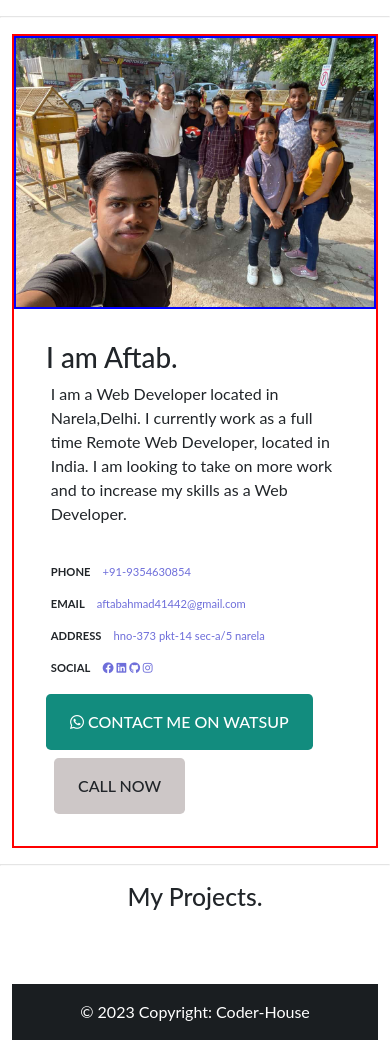
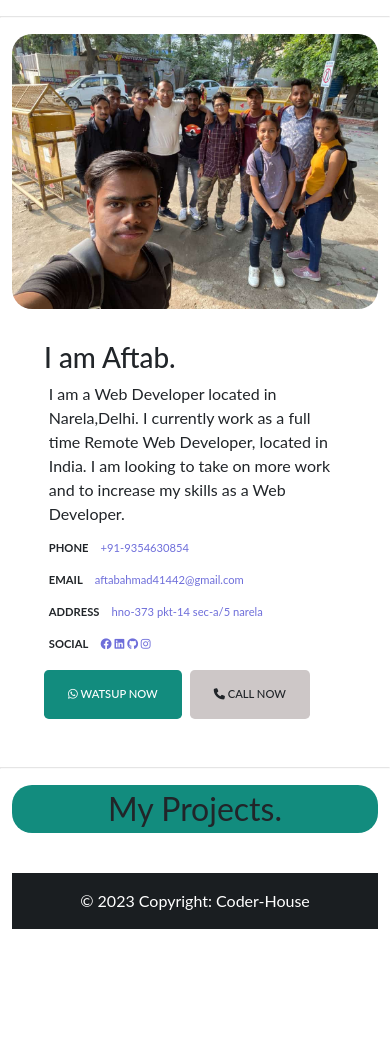
Before and after one commit to codeWithAftab/coderhouse, a Django app: template coderhouse/templates/index.html in a window 390 px wide. Shown: the part 56-1096 px from the top of the page. After the commit the page ends 985 px from the top, so only its background shows below. Run offline with Django 4.2, Linux system fonts and the light colour scheme; the template is opened without the code that fills it: values that come from a table or form of the project are taken from there, others are empty; data comes from the database, SQL or seed files in the repository; both versions use the stored data as it was after the commit; parts of the project's set-up code (start-up, migrations or seed data) failed here and were passed over; some libraries are stand-ins or nearby versions.

Commit message:
responsive

```diff
--- a/coderhouse/static/css/style.css
+++ b/coderhouse/static/css/style.css
@@ -16,7 +16,6 @@
 }
 .intro{
     width: 100%;
-    border: 2px solid red;
     display: flex;
     flex-wrap: wrap;
 
@@ -37,16 +36,14 @@
     width: 40%;
     display: block;
     margin: auto;
-    border: 2px solid blue;
-
+    overflow: hidden;
+    border-radius: 20px;
 }
 
 .owner img{
     max-width: 100%;
     max-height: 100%;
     margin: auto;
-
-
 }
 
 .shortintro {
@@ -56,7 +53,9 @@
 }
 
 .aboutme-info {
-    margin-top: 2rem;
+    margin-top:auto;
+    display: block;
+    width: 100%;
 }
 
 .span-title {
@@ -66,7 +65,13 @@
     font-family: "Lato", sans-serif;
     line-height: 1.66;
 }
-
+.headings-div{
+    background-color: #128C7E;
+    border-radius: 20px;
+}
+.headings{
+    font-size: 2rem;
+}
 a {
     text-decoration: none;
     color: rgb(74, 74, 209);
@@ -83,11 +88,11 @@ a {
     background-color: rgb(70, 70, 160);
 
 }
-
 .about-btns {
     margin-top: 1rem;
     display: flex;
-    flex-wrap: wrap;
+    font-size: 1rem;
+
 }
 .whatsBack{
     background-color: #128C7E;
@@ -110,16 +115,18 @@ hr {
     border-style: inset;
     border-width: 1px;
   }
-.card{
-    max-width: 100%;
-    width: 18rem;
+.visit{
+    display:  block;
+    /* background-color: rgb(162, 31, 214); */
+    background-color: rgb(17, 179, 125);
 
-}
-.visit{
-    background-color: rgb(11, 140, 97);
+    width: 100%;
+    border: 1px solid black;
+    font-weight: 700;
 }
 .btn:hover{
-    background-color: rgb(17, 179, 125);
+    background-color: rgb(9, 76, 53);
+    color: white ;
 }
 
 .info{
@@ -127,19 +134,31 @@ hr {
     width: 30rem;
 }
 
-.card img{
-    height: 20rem;
-    width: 20rem;
+/* projects part css */
+.card{
+    overflow: hidden;
+    border-radius: 20px;
 }
+.vert-center{
+    margin: auto;
+    display: block;
+}
+.projects{
+    display: flex;
+    flex-wrap: wrap;
+    justify-content: space-evenly;
+}
+@media only screen and (max-width: 600px) {
+    .about-btns {
+        margin-top: 1rem;
+        display: flex;
+        font-size: 0.7rem;
 
-@media only screen and (max-width: 600px) {
+    }
     .intro{
         width: 100%;
-        border: 2px solid red;
         display: flex;
         flex-wrap: wrap-reverse;
-
-
     }
     .grey{
         background-color: rgb(205, 199, 199);
@@ -156,7 +175,8 @@ hr {
         width: 100%;
         display: block;
         margin: auto;
-        border: 2px solid blue;
+        overflow: hidden;
+        border-radius: 20px;
 
     }
 
--- a/coderhouse/templates/about.html
+++ b/coderhouse/templates/about.html
@@ -57,8 +57,8 @@
           </div>
 
           <div class="about-btns mt-2">
-            <a href="https://api.whatsapp.com/send?phone={{owner.phone}}&text=Hello Aftab" class="my-btn whatsBack ml-3 mt-2" ><i class="fa-brands fa-whatsapp"></i> Contact Me On watsup</a>
-            <a class="my-btn text-dark mx-2 mt-2 grey" href="tel:+91{{owner.phone}}">Call Now</a>
+            <a href="https://api.whatsapp.com/send?phone={{owner.phone}}&text=Hello Aftab" class="my-btn whatsBack ml-3 mt-2" ><i class="fa-brands fa-whatsapp"></i> watsup now</a>
+            <a class="my-btn text-dark mx-2 mt-2 grey" href="tel:+91{{owner.phone}}"><i class="fa-solid fa-phone"></i> Call Now</a>
           </div>
         </div>
         <div class="owner">
--- a/coderhouse/templates/projects.html
+++ b/coderhouse/templates/projects.html
@@ -1,18 +1,19 @@
 {% block projects %}
 <div id="projects" class="container mt-3">
-    <p class="h2 text-center">My Projects.</p>
-    <div class="row row-cols-1 row-cols-md-2 g-4 mt-4">
+  <div class="headings-div text-center">
+    <p class="headings ">My Projects.</p>
+  </div>
+    <div class="row projects row-cols-1 row-cols-md-2 g-4">
       {% for project in projects %}
-          <div class="card">
-            <div class="proj-img ">
-              <img src="/media/{{project.image}}" class="card-img-top" alt="...">
+          <div class="card p-0" style="width: 18rem;">
+            <div class="proj-img  vert-center">
+            <img class="card-img-top " src="/media/{{project.image}}" alt="Card image cap">
             </div>
-            <div class="about-proj mt-5">
-              <div class="info">
-                <h5 class="card-title h2">{{project.name}}</h5>
-                <p class="card-text">{{project.desc}}</p>
-                <a href="{{project.url}}" class="btn my-btn visit mt-3">Visit project</a>
-              </div>
+
+            <div class="card-body">
+              <h5 class="card-title">{{project.name}}</h5>
+              <!-- <p class="card-text">{{project.desc}}</p> -->
+              <a href={{project.url}}" class="btn visit mt-2">Visit Project</a>
             </div>
           </div>
       {% endfor %}
```
Also changed, not shown: coderhouse/media/images/AFTAB.jpg (added), coderhouse/media/images/rupesh.jpg (added), coderhouse/media/images/soheba_pic_1.jpeg (added), coderhouse/media/profile/freinds.jpeg (added), coderhouse/static/AFTAB.jpg (added), db.sqlite3.
